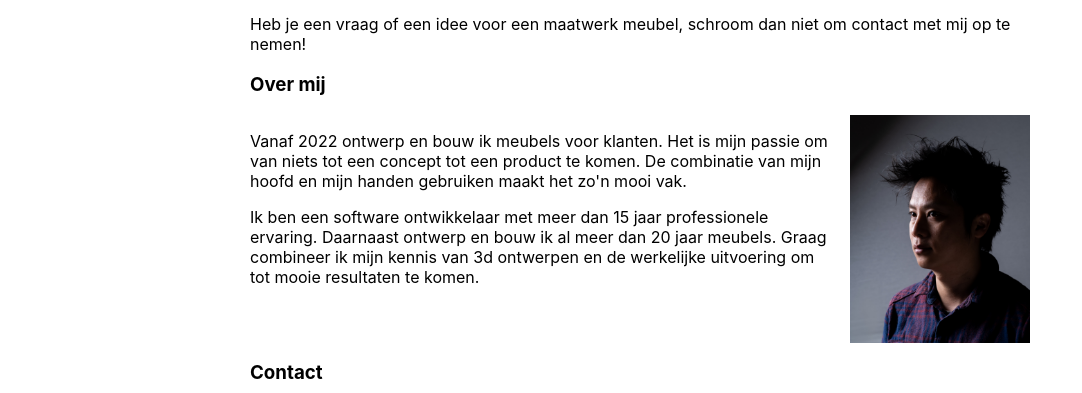
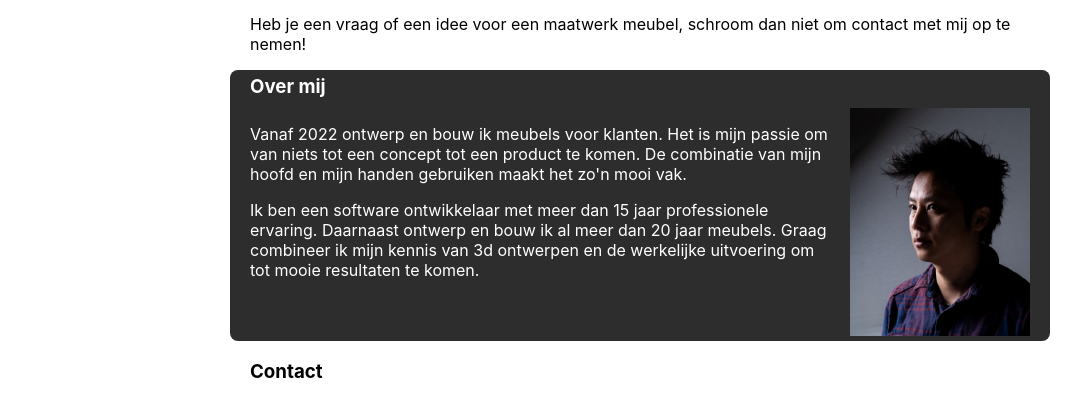
Before and after one commit to jackha/jackk-site, a React (Create React App) app: page / in a window 1280 px wide. Shown: the part 234-627 px from the top of the page, without its empty margins (0-1082 px from the left). Built offline with nearby package versions, Linux system fonts and the light colour scheme.

Commit message:
style text to have more separation between content

```diff
--- a/src/App.css
+++ b/src/App.css
@@ -41,8 +41,8 @@ a:hover, a:active, a:focus {
 }
 
 .site-contents {
-  margin-left: 10px;
-  margin-right: 10px;
+  margin-left: 30px;
+  margin-right: 30px;
 }
 
 @media screen and (orientation:landscape) {
--- a/src/components/AboutMe/AboutMe.js
+++ b/src/components/AboutMe/AboutMe.js
@@ -5,18 +5,16 @@ import classes from './AboutMe.module.css'
 
 const aboutMe = () => {
   return (
-    <React.Fragment>
-        <h3 id='over-mij' className='site-contents'>Over mij</h3>
-        <div className={`${classes.row} site-contents` }>
+    <div className={classes.aboutMe}>
+        <h3 id='over-mij' className={classes.row}>Over mij</h3>
+        <div className={`${classes.row} ${classes.flex}`}>
           <img className={classes.image} src={jack}></img>
           <div className={classes.column}>
             <p>Vanaf 2022 ontwerp en bouw ik meubels voor klanten. Het is mijn passie om van niets tot een concept tot een product te komen. De combinatie van mijn hoofd en mijn handen gebruiken maakt het zo'n mooi vak.</p>
             <p>Ik ben een software ontwikkelaar met meer dan 15 jaar professionele ervaring. Daarnaast ontwerp en bouw ik al meer dan 20 jaar meubels. Graag combineer ik mijn kennis van 3d ontwerpen en de werkelijke uitvoering om tot mooie resultaten te komen.</p>
           </div>
-
         </div>
-
-    </React.Fragment>
+    </div>
   )
 }
 
--- a/src/components/AboutMe/AboutMe.module.css
+++ b/src/components/AboutMe/AboutMe.module.css
@@ -1,9 +1,30 @@
 .image {
     width: 100%;
+    padding-top: 5px;
   }
 
+.aboutMe {
+  background-color: rgb(45, 45, 45);
+  color: white;
+  padding: 0px 5px;
+  border-radius: 8px;
+  margin: 0px 15px;
+}
+
+.row {
+  margin: 0px 15px;
+  padding-top: 5px;
+  padding-bottom: 5px;
+}
+
 @media only screen and (min-width: 800px) {
-  .row {
+  .aboutMe {
+    margin-left: auto;
+    margin-right: auto;
+    width: 810px;
+  }
+
+  .flex {
     display: flex;
     justify-content: space-between;
     flex-direction: row-reverse;
@@ -16,5 +37,6 @@
   .image {
     width: 180px;
     height: 100%;
+    padding-top: 0px;
   }
 }
--- a/src/components/Contact/Contact.module.css
+++ b/src/components/Contact/Contact.module.css
@@ -2,6 +2,7 @@
   width: 30px;
   height: 100%;
   padding: 4px;
+  margin-left: -10px;
 }
 
 .row {
@@ -10,9 +11,3 @@
   align-items: center;
   margin-bottom: 10px;
 }
-
-@media only screen and (min-width: 800px) {
-  .image {
-    margin-left: -10px;
-  }
-}
```
